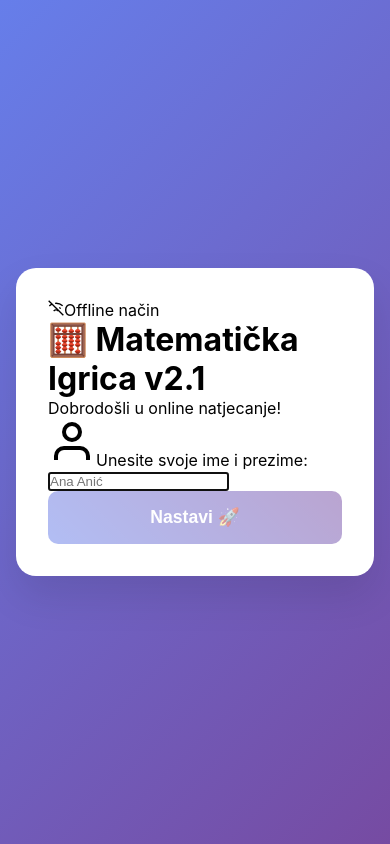
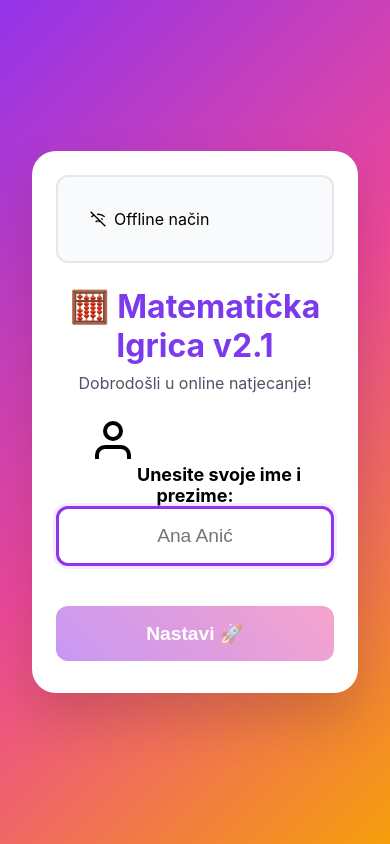
Before and after one commit to kreso1202/matematicka-igra, a React (Vite) app: page / in a window 390 px wide. Built offline with nearby package versions, Linux system fonts and the light colour scheme; no server answers.

Commit message:
Update main.css

```diff
--- a/src/styles/main.css
+++ b/src/styles/main.css
@@ -10,7 +10,7 @@ body {
 
 .game-container {
   min-height: 100vh;
-  background: linear-gradient(135deg, #667eea 0%, #764ba2 100%);
+  background: linear-gradient(135deg, #9333ea 0%, #ec4899 50%, #f59e0b 100%);
   display: flex;
   align-items: center;
   justify-content: center;
@@ -19,31 +19,331 @@ body {
 
 .game-card {
   background: white;
-  border-radius: 20px;
-  box-shadow: 0 20px 40px rgba(0,0,0,0.1);
+  border-radius: 24px;
+  box-shadow: 0 25px 50px rgba(0,0,0,0.15);
   padding: 2rem;
   width: 100%;
-  max-width: 400px;
+  max-width: 420px;
 }
 
+/* Buttons */
 .button-primary {
   width: 100%;
-  background: linear-gradient(45deg, #667eea, #764ba2);
+  background: linear-gradient(45deg, #9333ea, #ec4899);
   color: white;
   border: none;
   padding: 1rem 2rem;
-  border-radius: 10px;
-  font-size: 1.1rem;
+  border-radius: 12px;
+  font-size: 1.2rem;
   font-weight: bold;
   cursor: pointer;
-  transition: transform 0.2s;
+  transition: all 0.2s ease;
+  margin-bottom: 0.5rem;
 }
 
 .button-primary:hover {
   transform: scale(1.05);
+  box-shadow: 0 10px 25px rgba(147, 51, 234, 0.4);
 }
 
 .button-primary:disabled {
   opacity: 0.5;
   cursor: not-allowed;
+  transform: none;
 }
+
+.button-secondary {
+  width: 100%;
+  background: #6b7280;
+  color: white;
+  border: none;
+  padding: 0.75rem 1.5rem;
+  border-radius: 12px;
+  font-size: 1.1rem;
+  font-weight: bold;
+  cursor: pointer;
+  transition: all 0.2s ease;
+  margin-bottom: 0.5rem;
+}
+
+.button-secondary:hover {
+  transform: scale(1.05);
+  background: #4b5563;
+}
+
+/* Form inputs */
+.input-answer, input[type="text"], input[type="number"] {
+  width: 100%;
+  padding: 1rem 1.5rem;
+  border: 3px solid #e5e7eb;
+  border-radius: 12px;
+  font-size: 1.2rem;
+  text-align: center;
+  transition: all 0.2s ease;
+  margin-bottom: 1rem;
+}
+
+.input-answer:focus, input[type="text"]:focus, input[type="number"]:focus {
+  outline: none;
+  border-color: #9333ea;
+  box-shadow: 0 0 0 3px rgba(147, 51, 234, 0.1);
+}
+
+/* Answer input special styling */
+.input-answer {
+  font-size: 2rem;
+  font-weight: bold;
+  color: #1f2937;
+}
+
+/* Typography */
+h1, h2, h3 {
+  color: #1f2937;
+  margin-bottom: 1rem;
+}
+
+h1 {
+  font-size: 2.5rem;
+  font-weight: 900;
+}
+
+h2 {
+  font-size: 2rem;
+  font-weight: 800;
+}
+
+/* Icons styling */
+svg {
+  color: inherit;
+}
+
+/* Hearts (lives) */
+.text-red-500 {
+  color: #ef4444;
+}
+
+.fill-current {
+  fill: currentColor;
+}
+
+.text-gray-300 {
+  color: #d1d5db;
+}
+
+/* Progress bars */
+.level-progress {
+  height: 12px;
+  background: linear-gradient(45deg, #10b981, #3b82f6);
+  border-radius: 6px;
+  transition: all 0.7s ease;
+}
+
+.w-full {
+  width: 100%;
+}
+
+.bg-gray-200 {
+  background-color: #e5e7eb;
+  border-radius: 6px;
+  height: 12px;
+  margin-bottom: 0.5rem;
+}
+
+/* Feedback messages */
+.feedback-correct {
+  background: linear-gradient(45deg, #10b981, #059669);
+  color: white;
+  padding: 1.5rem;
+  border-radius: 12px;
+  font-size: 1.2rem;
+  font-weight: bold;
+  text-align: center;
+  margin-bottom: 1rem;
+  position: relative;
+  overflow: hidden;
+}
+
+.feedback-wrong {
+  background: linear-gradient(45deg, #ef4444, #dc2626);
+  color: white;
+  padding: 1.5rem;
+  border-radius: 12px;
+  font-size: 1.2rem;
+  font-weight: bold;
+  text-align: center;
+  margin-bottom: 1rem;
+}
+
+.feedback-timeout {
+  background: linear-gradient(45deg, #f59e0b, #d97706);
+  color: white;
+  padding: 1.5rem;
+  border-radius: 12px;
+  font-size: 1.2rem;
+  font-weight: bold;
+  text-align: center;
+  margin-bottom: 1rem;
+}
+
+/* Status boxes */
+.bg-blue-100 {
+  background-color: #dbeafe;
+  padding: 1rem;
+  border-radius: 12px;
+  margin-bottom: 1.5rem;
+}
+
+.bg-green-100 {
+  background-color: #dcfce7;
+  padding: 1.5rem;
+  border-radius: 12px;
+  margin-bottom: 1.5rem;
+}
+
+.bg-yellow-100 {
+  background-color: #fef3c7;
+  padding: 1.5rem;
+  border-radius: 12px;
+  margin-bottom: 1.5rem;
+}
+
+.bg-purple-100 {
+  background-color: #f3e8ff;
+  padding: 1.5rem;
+  border-radius: 12px;
+  margin-bottom: 1.5rem;
+}
+
+/* Text colors */
+.text-blue-800, .text-blue-700 { color: #1e40af; }
+.text-green-800, .text-green-700 { color: #166534; }
+.text-yellow-800, .text-yellow-700 { color: #92400e; }
+.text-purple-800, .text-purple-700, .text-purple-600 { color: #7c3aed; }
+.text-red-500 { color: #ef4444; }
+.text-blue-500 { color: #3b82f6; }
+.text-gray-600 { color: #4b5563; }
+.text-orange-800 { color: #9a3412; }
+
+/* Layout utilities */
+.flex {
+  display: flex;
+}
+
+.items-center {
+  align-items: center;
+}
+
+.justify-between {
+  justify-content: space-between;
+}
+
+.justify-center {
+  justify-content: center;
+}
+
+.gap-1 {
+  gap: 0.25rem;
+}
+
+.gap-2 {
+  gap: 0.5rem;
+}
+
+.mb-2 { margin-bottom: 0.5rem; }
+.mb-4 { margin-bottom: 1rem; }
+.mb-6 { margin-bottom: 1.5rem; }
+
+.text-center {
+  text-align: center;
+}
+
+.font-bold {
+  font-weight: 700;
+}
+
+.text-lg { font-size: 1.125rem; }
+.text-xl { font-size: 1.25rem; }
+.text-2xl { font-size: 1.5rem; }
+.text-3xl { font-size: 1.875rem; }
+
+/* Animations */
+.animate-pulse {
+  animation: pulse 1s infinite;
+}
+
+@keyframes pulse {
+  0%, 100% { opacity: 1; }
+  50% { opacity: 0.5; }
+}
+
+.animate-bounce {
+  animation: bounce 1s infinite;
+}
+
+@keyframes bounce {
+  0%, 20%, 53%, 80%, 100% {
+    transform: translate3d(0,0,0);
+  }
+  40%, 43% {
+    transform: translate3d(0, -20px, 0);
+  }
+  70% {
+    transform: translate3d(0, -10px, 0);
+  }
+}
+
+.animate-ping {
+  animation: ping 1s cubic-bezier(0, 0, 0.2, 1) infinite;
+}
+
+@keyframes ping {
+  75%, 100% {
+    transform: scale(2);
+    opacity: 0;
+  }
+}
+
+/* Question display */
+.bg-gray-50 {
+  background-color: #f9fafb;
+  padding: 2rem;
+  border-radius: 12px;
+  margin-bottom: 1.5rem;
+  border: 2px solid #e5e7eb;
+}
+
+/* Leaderboard */
+.max-h-96 {
+  max-height: 24rem;
+}
+
+.overflow-y-auto {
+  overflow-y: auto;
+}
+
+.bg-yellow-100 { background-color: #fef3c7; }
+.bg-orange-100 { background-color: #fed7aa; }
+
+.border-2 {
+  border-width: 2px;
+}
+
+.border-yellow-400 { border-color: #facc15; }
+.border-gray-400 { border-color: #9ca3af; }
+.border-orange-400 { border-color: #fb923c; }
+
+/* Responsive */
+@media (max-width: 640px) {
+  .game-card {
+    padding: 1.5rem;
+    margin: 1rem;
+  }
+
+  h1 {
+    font-size: 2rem;
+  }
+
+  .input-answer {
+    font-size: 1.5rem;
+  }
+}
```
